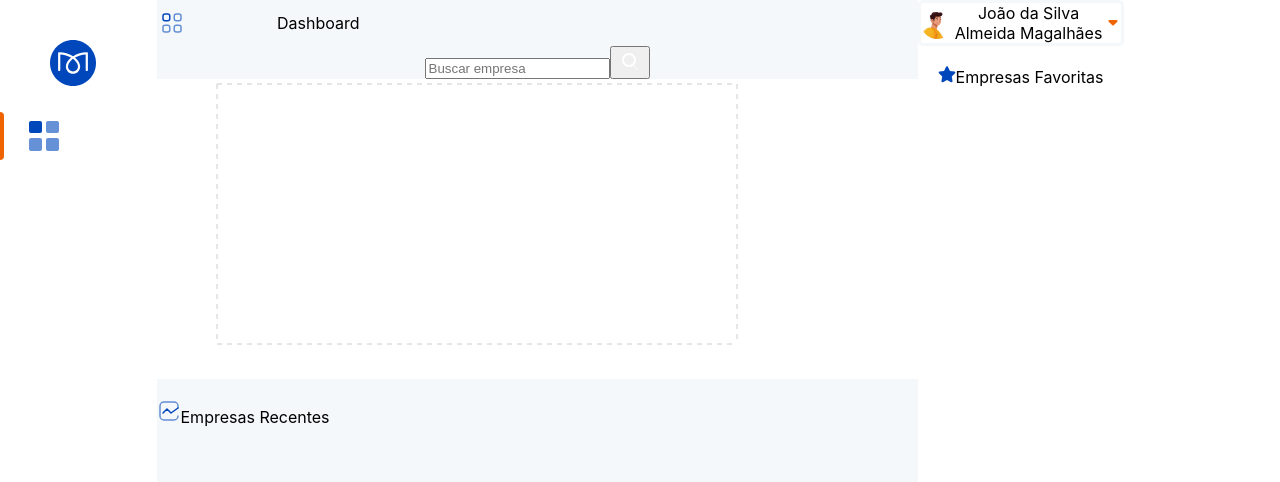
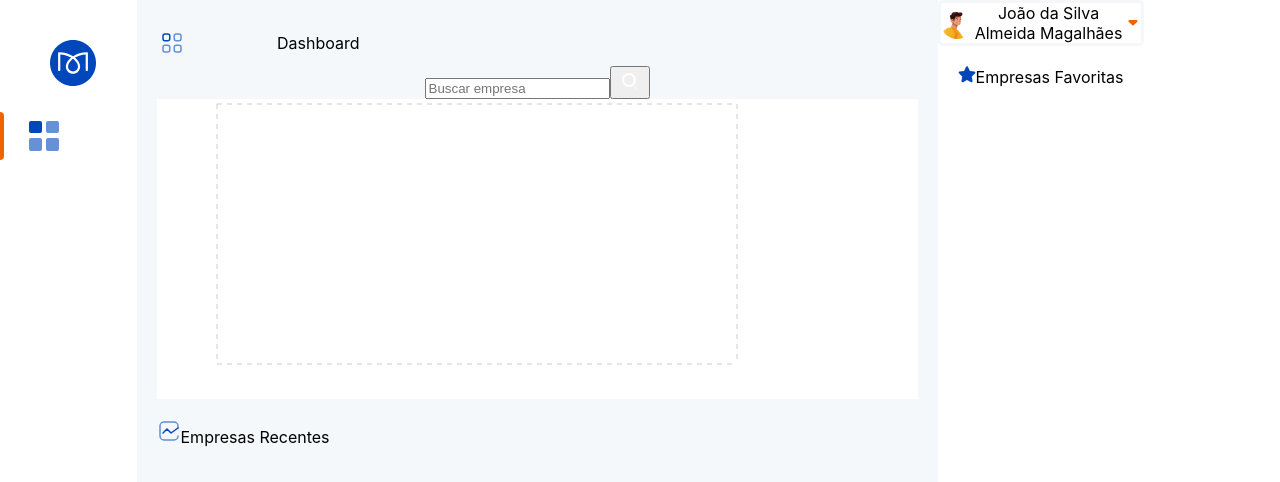
Before and after one commit to lucas11allan/bolsadevalores, a React (Create React App) app in the folder bolsa-de-valores-app/: page / in a window 1280 px wide. Shown: the top 482 px of the page. Built offline with nearby package versions, Linux system fonts and the light colour scheme.

Commit message:
estilização

```diff
--- a/bolsa-de-valores-app/src/styles/index.css
+++ b/bolsa-de-valores-app/src/styles/index.css
@@ -154,6 +154,7 @@
 
 .main-container {
   background: #F5F8FA;
+  padding: 20px;
 }
 
 .graph-header {
```
